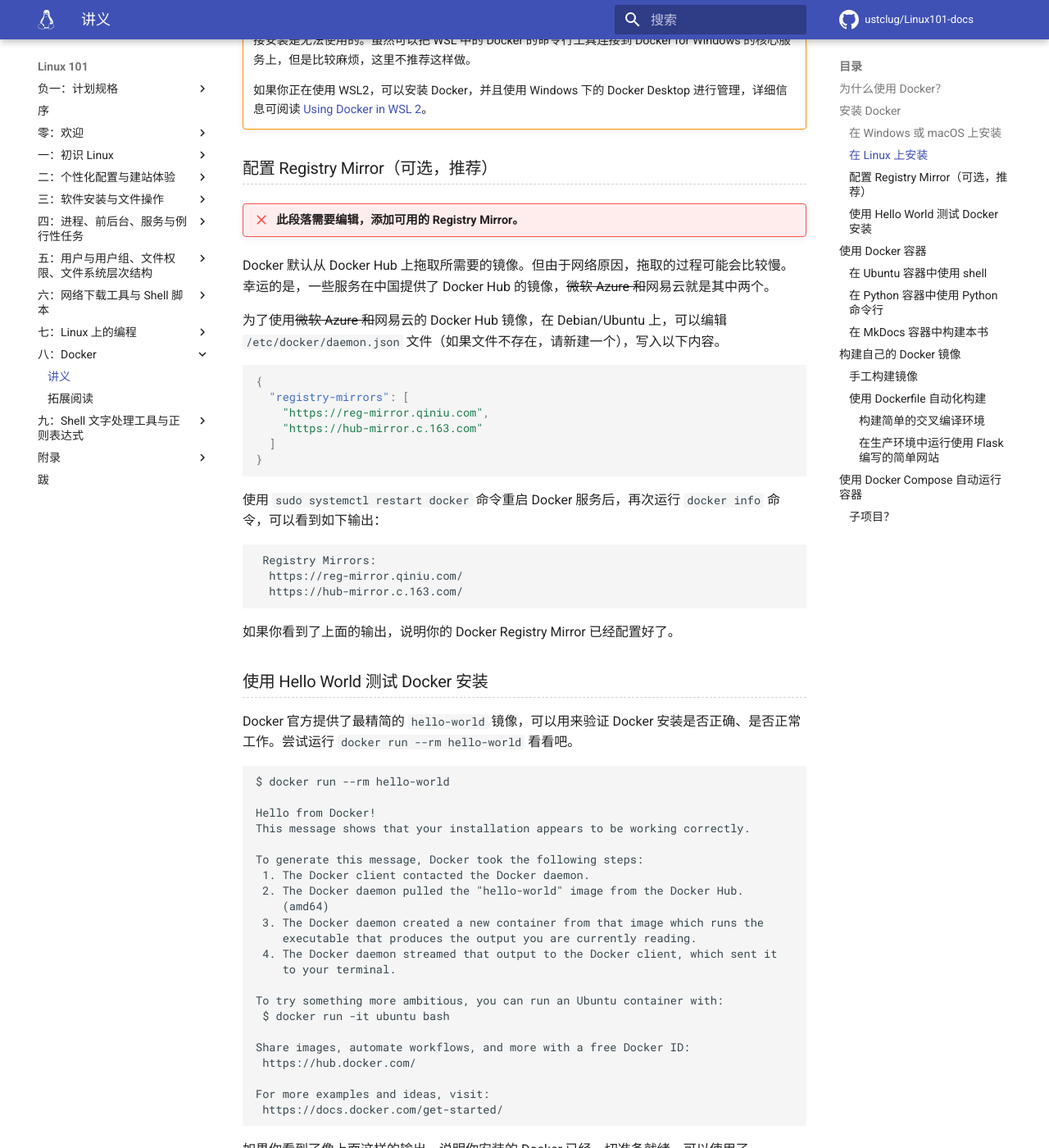
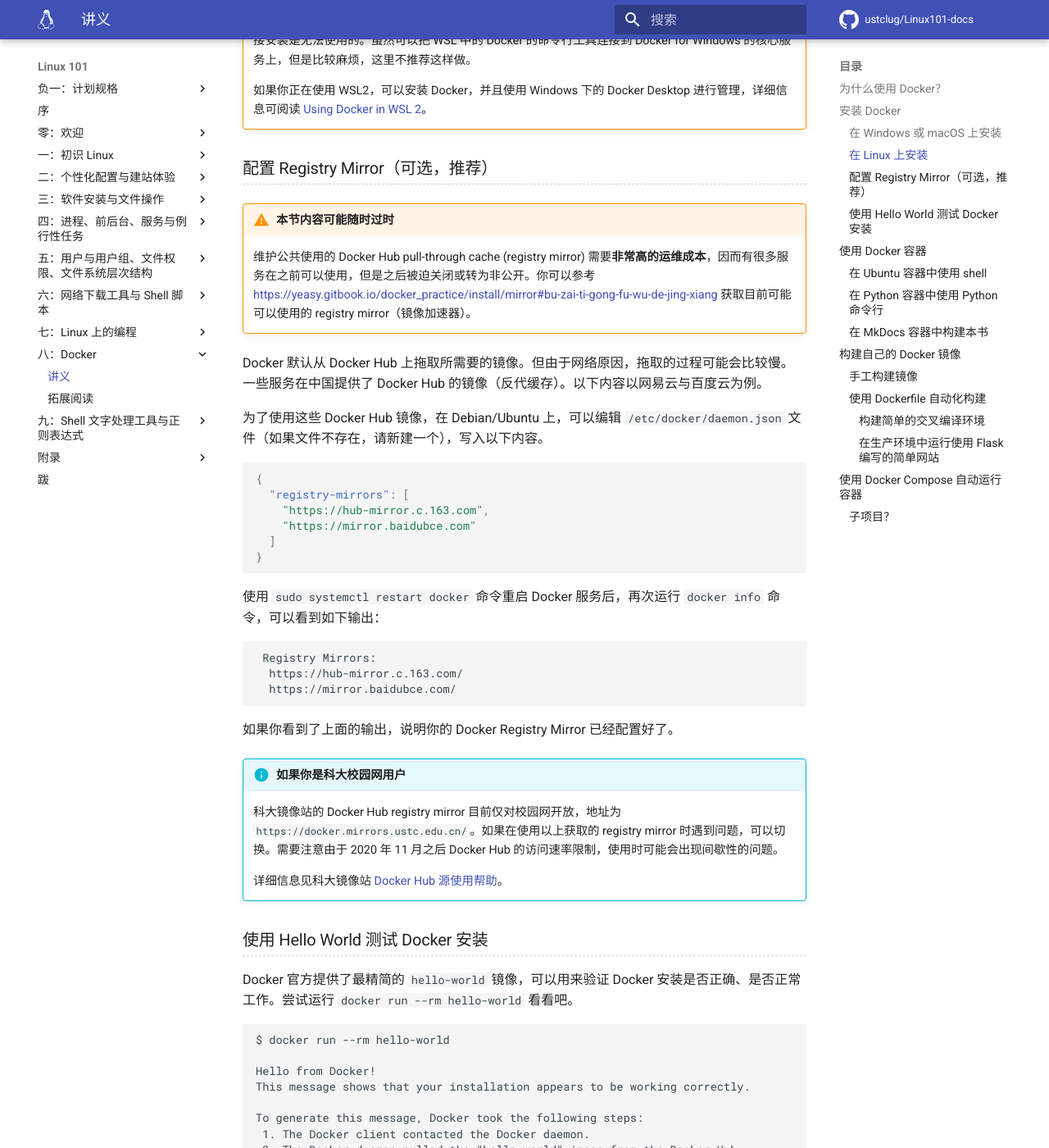
Before and after one commit to ustclug/Linux101-docs, an MkDocs documentation site: the page built from docs/Ch08/index.md, in a window 1280 px wide and 1400 px high, scrolled down 1951 px. Shown: the whole window at 82% size. Built offline with MkDocs 1.6.1 and Material for MkDocs 9.7.7, drawn with Linux system fonts in a browser that asks for light colours; comment, search, counter and statistics services are not loaded.

Commit message:
Ch08: fix docker registry mirror

````diff
--- a/docs/Ch08/index.md
+++ b/docs/Ch08/index.md
@@ -55,17 +55,19 @@
 
 ### 配置 Registry Mirror（可选，推荐） {#setup-registry-mirror}
 
-!!! failure "此段落需要编辑，添加可用的 Registry Mirror。"
+!!! warning "本节内容可能随时过时"
 
-Docker 默认从 Docker Hub 上拖取所需要的镜像。但由于网络原因，拖取的过程可能会比较慢。幸运的是，一些服务在中国提供了 Docker Hub 的镜像，<s>微软 Azure 和</s>网易云就是其中两个。
+    维护公共使用的 Docker Hub pull-through cache (registry mirror) 需要**非常高的运维成本**，因而有很多服务在之前可以使用，但是之后被迫关闭或转为非公开。你可以参考 <https://yeasy.gitbook.io/docker_practice/install/mirror#bu-zai-ti-gong-fu-wu-de-jing-xiang> 获取目前可能可以使用的 registry mirror（镜像加速器）。
 
-为了使用<s>微软 Azure 和</s>网易云的 Docker Hub 镜像，在 Debian/Ubuntu 上，可以编辑 `/etc/docker/daemon.json` 文件（如果文件不存在，请新建一个），写入以下内容。
+Docker 默认从 Docker Hub 上拖取所需要的镜像。但由于网络原因，拖取的过程可能会比较慢。一些服务在中国提供了 Docker Hub 的镜像（反代缓存）。以下内容以网易云与百度云为例。
+
+为了使用这些 Docker Hub 镜像，在 Debian/Ubuntu 上，可以编辑 `/etc/docker/daemon.json` 文件（如果文件不存在，请新建一个），写入以下内容。
 
 ```json
 {
   "registry-mirrors": [
-    "https://reg-mirror.qiniu.com",
-    "https://hub-mirror.c.163.com"
+    "https://hub-mirror.c.163.com",
+    "https://mirror.baidubce.com"
   ]
 }
 
@@ -75,11 +77,17 @@
 
 ```text
  Registry Mirrors:
-  https://reg-mirror.qiniu.com/
   https://hub-mirror.c.163.com/
+  https://mirror.baidubce.com/
 ```
 
 如果你看到了上面的输出，说明你的 Docker Registry Mirror 已经配置好了。
+
+!!! info "如果你是科大校园网用户"
+
+    科大镜像站的 Docker Hub registry mirror 目前仅对校园网开放，地址为 `https://docker.mirrors.ustc.edu.cn/`。如果在使用以上获取的 registry mirror 时遇到问题，可以切换。需要注意由于 2020 年 11 月之后 Docker Hub 的访问速率限制，使用时可能会出现间歇性的问题。
+
+    详细信息见科大镜像站 [Docker Hub 源使用帮助](https://mirrors.ustc.edu.cn/help/dockerhub.html)。
 
 ### 使用 Hello World 测试 Docker 安装 {#verify-docker-setup}
 
````
